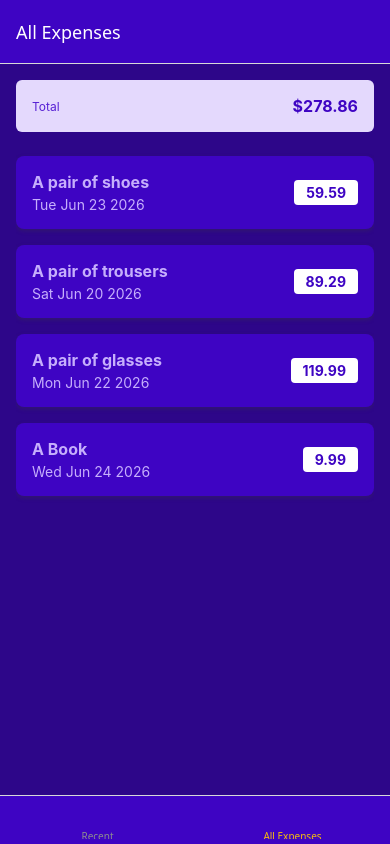
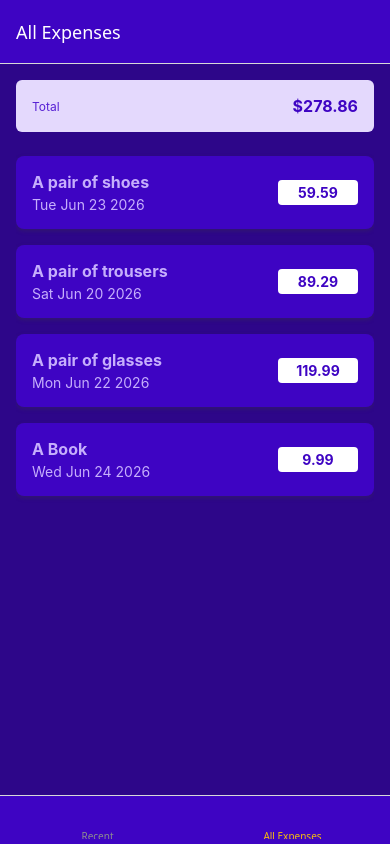
Before and after one commit to WagdySamih/Expense-Tracker-App, a React Native app: screen /AllExpenses in a window 390 px wide. Built offline with nearby package versions, Linux system fonts and the light colour scheme; some icons are missing.

Commit message:
feat: add IconButton component and integrate it into ExpensesOverview; enhance ExpensesList with navigation

```diff
--- a/App.tsx
+++ b/App.tsx
@@ -5,14 +5,15 @@ import { createNativeStackNavigator } from "@react-navigation/native-stack";
 import { createBottomTabNavigator } from "@react-navigation/bottom-tabs";
 import { AllExpenses, ManageExpense, RecentExpenses } from "./src/screens";
 import { GlobalStyles } from "./src/constants";
-import { Calendar, Hourglass } from "lucide-react-native";
+import { Calendar, Hourglass, Plus } from "lucide-react-native";
+import { IconButton } from "./src/components";
 
 const Stack = createNativeStackNavigator();
 const BottomTabs = createBottomTabNavigator();
 
 const ExpensesOverview = () => (
   <BottomTabs.Navigator
-    screenOptions={{
+    screenOptions={({ navigation }) => ({
       headerStyle: {
         backgroundColor: GlobalStyles.colors.primary500,
       },
@@ -24,7 +25,14 @@ const ExpensesOverview = () => (
         backgroundColor: GlobalStyles.colors.primary700,
       },
       tabBarActiveTintColor: GlobalStyles.colors.accent500,
-    }}
+      headerRight: ({ tintColor }) => (
+        <IconButton
+          icon={<Plus color={tintColor} size={24} />}
+          onPress={() => navigation.navigate("ManageExpense")}
+          styles={{ marginRight: 16 }}
+        />
+      ),
+    })}
   >
     <BottomTabs.Screen
       name="RecentExpenses"
@@ -59,6 +67,7 @@ export default function App() {
             contentStyle: {
               backgroundColor: GlobalStyles.colors.primary700,
             },
+            headerBackTitle: "Back",
           }}
         >
           <Stack.Screen
@@ -66,7 +75,11 @@ export default function App() {
             component={ExpensesOverview}
             options={{ headerShown: false }}
           />
-          <Stack.Screen name="ManageExpense" component={ManageExpense} />
+          <Stack.Screen
+            name="ManageExpense"
+            component={ManageExpense}
+            options={{ presentation: "modal" }}
+          />
         </Stack.Navigator>
       </NavigationContainer>
     </>
--- a/src/components/ExpensesList.tsx
+++ b/src/components/ExpensesList.tsx
@@ -1,4 +1,6 @@
 import { FlatList, Pressable, StyleSheet, Text, View } from "react-native";
+import { useNavigation } from "@react-navigation/native";
+
 import { Expense } from "../models";
 import { GlobalStyles } from "../constants";
 
@@ -7,13 +9,21 @@ type Props = {
 };
 
 export const ExpensesList: React.FC<Props> = ({ expenses }) => {
+  const navigation = useNavigation<any>();
+
   return (
     <FlatList
       data={expenses}
       keyExtractor={(item) => item.id}
       style={styles.container}
       renderItem={({ item }) => (
-        <Pressable style={styles.item}>
+        <Pressable
+          style={({ pressed }) => [
+            styles.item,
+            pressed ? styles.pressed : null,
+          ]}
+          onPress={() => navigation.navigate("ManageExpense")}
+        >
           <View>
             <Text style={[styles.textBase, styles.description]}>
               {item.description}
@@ -31,6 +41,9 @@ const styles = StyleSheet.create({
   container: {
     paddingTop: 16,
     marginBottom: 0,
+  },
+  pressed: {
+    opacity: 0.75,
   },
   item: {
     padding: 16,
@@ -62,5 +75,7 @@ const styles = StyleSheet.create({
     borderRadius: 4,
     color: GlobalStyles.colors.primary500,
     fontWeight: "bold",
+    minWidth: 80,
+    textAlign: "center",
   },
 });
--- /dev/null
+++ b/src/components/IconButton.tsx
@@ -0,0 +1,37 @@
+import { Pressable, StyleProp, StyleSheet, View } from "react-native";
+import { GlobalStyles } from "../constants";
+
+type Props = {
+  onPress: () => void;
+  icon: React.ReactNode;
+  styles?: StyleProp<any>;
+};
+
+export const IconButton: React.FC<Props> = ({
+  onPress,
+  icon,
+  styles: optionalStyles = {},
+}) => (
+  <Pressable
+    onPress={onPress}
+    android_ripple={{ color: GlobalStyles.colors.primary500 }}
+    style={({ pressed }) => [
+      styles.container,
+      optionalStyles,
+      pressed ? styles.pressed : null,
+    ]}
+  >
+    {icon}
+  </Pressable>
+);
+
+const styles = StyleSheet.create({
+  container: {
+    borderRadius: 8,
+    padding: 6,
+    margin: 8,
+  },
+  pressed: {
+    opacity: 0.75,
+  },
+});
--- a/src/components/index.ts
+++ b/src/components/index.ts
@@ -1,2 +1,3 @@
 export * from "./ExpensesList";
 export * from "./ExpensesSummary";
+export * from "./IconButton";
```
